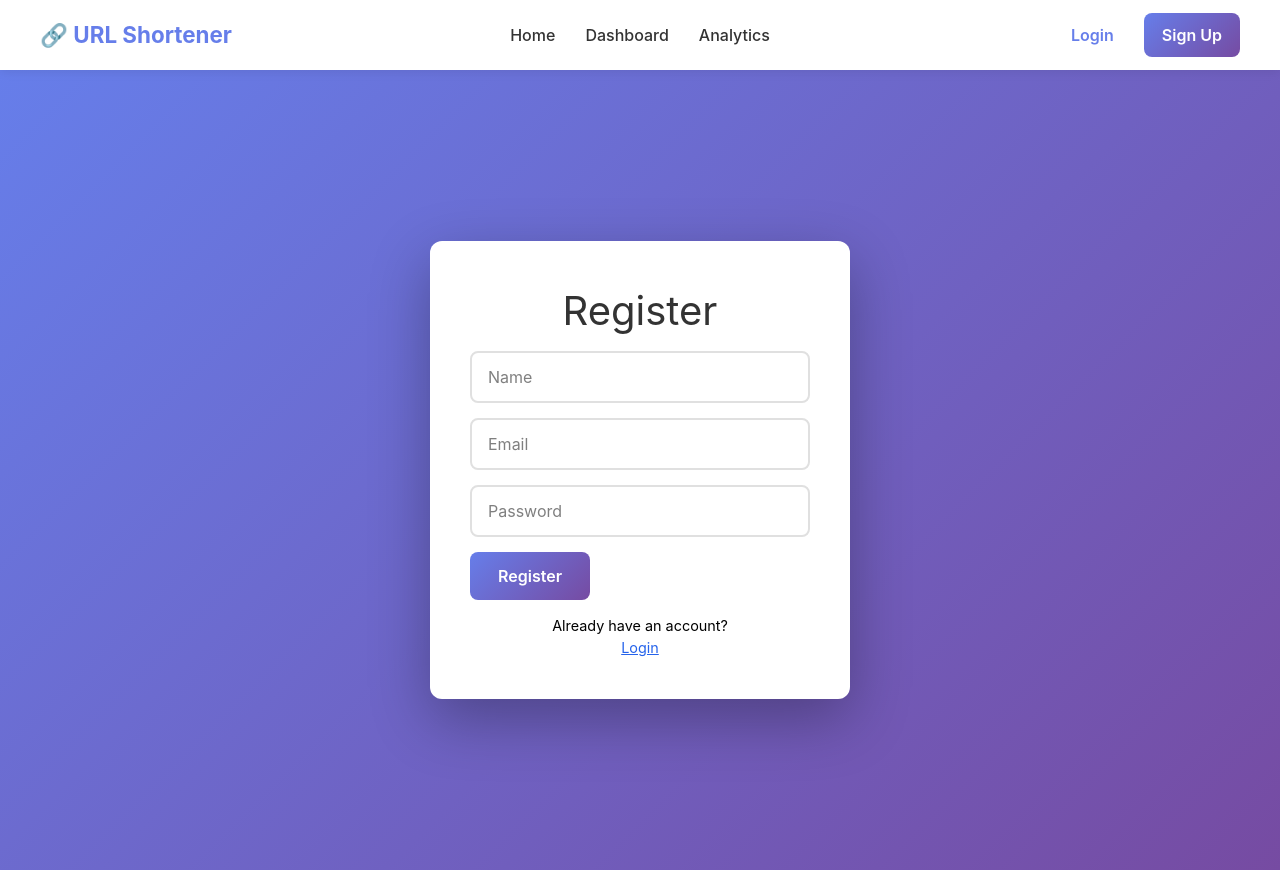
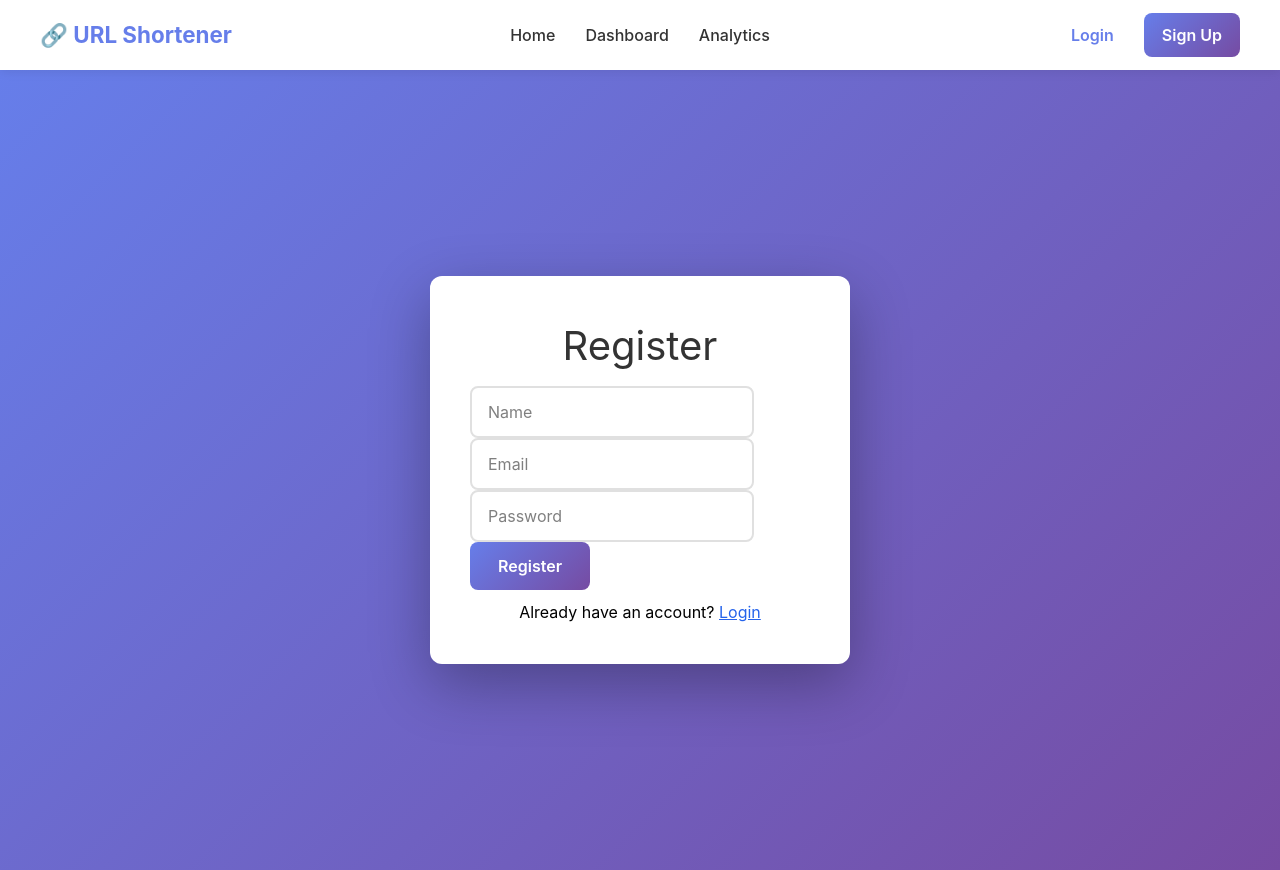
Before and after one commit to yashvi-17/url-shortener, a React app in the folder frontend/: page /register in a window 1280 px wide. Built offline with nearby package versions, Linux system fonts and the light colour scheme; the HTML template or start-up script is replaced by a standard one.

Commit message:
final polishing

```diff
--- a/frontend/src/components/LoginForm.jsx
+++ b/frontend/src/components/LoginForm.jsx
@@ -5,20 +5,16 @@ import { login } from "../store/slice/authSlice";
 import { useNavigate } from "@tanstack/react-router";
 
 const LoginForm = ({
-    state,
-    onLoginSuccess,
     onSwitchToRegister,
     styles
 }) => {
-    const [email, setEmail] = useState("yashvivr@gmail.com");
-    const [password, setPassword] = useState("password123");
+    const [email, setEmail] = useState("");
+    const [password, setPassword] = useState("");
     const [loading, setLoading] = useState(false);
     const [error, setError] = useState("");
 
     const navigate = useNavigate();
-    const auth = useSelector((state) => state.auth); //state object
     const dispatch = useDispatch();
-    console.log(auth);
 
     const handleSubmit = async (e) => {
         e.preventDefault();
@@ -30,10 +26,6 @@ const LoginForm = ({
             const data = await loginUser(email,password);
             dispatch(login(data.user)) //dispatch required whenever accessing functions from slice [wrapper of login]
             navigate({to:"/dashboard"});
-            if (onLoginSuccess) {
-                onLoginSuccess(data);
-            }
-
             console.log("successful login!");
         } catch (err) {
             setError(
@@ -46,73 +38,52 @@ const LoginForm = ({
     };
 
     return (
-        <div>
         <form onSubmit={handleSubmit}>
-                <div style={styles.inputGroup}>
+
             <input
                 type="email"
                 value={email}
                 onChange={(e) => setEmail(e.target.value)}
-                        placeholder="Enter email"
+                placeholder="Email"
                 style={styles.input}
                 required
             />
-                </div>
 
-                <div style={styles.inputGroup}>
             <input
                 type="password"
                 value={password}
                 onChange={(e) => setPassword(e.target.value)}
-                        placeholder="Enter password"
+                placeholder="Password"
                 style={styles.input}
                 required
             />
-                </div>
 
-                {error && (
-                    <div style={styles.errorMessage}>
-                        {error}
-                    </div>
-                )}
+            {error && <div style={styles.errorMessage}>{error}</div>}
 
             <button
                 type="submit"
                 disabled={loading}
-                    style={{
-                        ...styles.button,
-                        opacity: loading ? 0.7 : 1,
-                        cursor: loading ? "not-allowed" : "pointer",
-                    }}
+                style={styles.button}
             >
                 {loading ? "Logging in..." : "Login"}
             </button>
-                <div
-                    style={{
-                        textAlign: "center",
-                        marginTop: "15px",
-                    }}
-                >
-                    <p cursor-pointer="true" >Don't have an account? <span  onClick={onSwitchToRegister}></span></p>
 
-                    <button
-                        type="button"
+            {/* switch to register */}
+            <p style={{ textAlign: "center", marginTop: "10px" }}>
+                Don’t have an account?{" "}
+                <span
                     onClick={onSwitchToRegister}
                     style={{
-                            background: "none",
-                            border: "none",
                         color: "#2563eb",
                         cursor: "pointer",
-                            textDecoration: "underline",
-                            padding: 0,
-                            fontSize: "inherit",
+                        textDecoration: "underline"
                     }}
                 >
                     Register
-                    </button>
-                </div>
+                </span>
+            </p>
+
         </form>
-        </div>
     );
 };
 
--- a/frontend/src/components/RegisterForm.jsx
+++ b/frontend/src/components/RegisterForm.jsx
@@ -1,12 +1,10 @@
 import React, { useState } from "react";
-import { RegisterUser} from "../api/user.api";
+import { RegisterUser } from "../api/user.api";
+import { useDispatch } from "react-redux";
+import { login } from "../store/slice/authSlice";
 import { useNavigate } from "@tanstack/react-router";
-import { useDispatch, useSelector} from "react-redux";
-import { login } from "../store/slice/authSlice";
 
 const RegisterForm = ({
-    state,
-    onRegisterSuccess,
     onSwitchToLogin,
     styles
 }) => {
@@ -23,8 +21,8 @@ const RegisterForm = ({
     const handleSubmit = async (e) => {
         e.preventDefault();
 
-        if(password.length<6){
-            setError("Password must be atleast 6 characters long");
+        if (password.length < 6) {
+            setError("Password must be at least 6 characters");
             return;
         }
 
@@ -32,28 +30,19 @@ const RegisterForm = ({
         setError("");
 
         try {
-            const data = await RegisterUser({name, email, password});
+            const data = await RegisterUser({ name, email, password });
             dispatch(login(data.user));
-            navigate({to:"/dashboard"});
-
-            if (onRegisterSuccess) {
-                onRegisterSuccess(data);
-            }
+            navigate({ to: "/dashboard" });
         } catch (err) {
-            setError(
-                err.message ||
-                "Registration failed. Please try again."
-            );
+            setError(err.message || "Registration failed");
         } finally {
             setLoading(false);
         }
     };
 
     return (
-        <div>
         <form onSubmit={handleSubmit}>
 
-                <div style={styles.inputGroup}>
             <input
                 type="text"
                 placeholder="Name"
@@ -62,9 +51,7 @@ const RegisterForm = ({
                 style={styles.input}
                 required
             />
-                </div>
 
-                <div style={styles.inputGroup}>
             <input
                 type="email"
                 placeholder="Email"
@@ -73,9 +60,7 @@ const RegisterForm = ({
                 style={styles.input}
                 required
             />
-                </div>
 
-                <div style={styles.inputGroup}>
             <input
                 type="password"
                 placeholder="Password"
@@ -84,52 +69,33 @@ const RegisterForm = ({
                 style={styles.input}
                 required
             />
-                </div>
 
-                {error && (
-                    <div style={styles.errorMessage}>
-                        {error}
-                    </div>
-                )}
+            {error && <div style={styles.errorMessage}>{error}</div>}
 
             <button
                 type="submit"
                 disabled={loading}
-                    style={{
-                        ...styles.button,
-                        opacity: loading ? 0.7 : 1,
-                        cursor: loading ? "not-allowed" : "pointer",
-                    }}
+                style={styles.button}
             >
                 {loading ? "Creating account..." : "Register"}
             </button>
 
-                {/* Switch to Login */}
-                <div
-                    style={{
-                        textAlign: "center",
-                        marginTop: "15px",
-                        fontSize: "0.9rem"
-                    }}
-                >
-                    <p cursor-pointer="true" >Already have an account?<span onClick={onSwitchToLogin}></span> </p>
-
-                    <button
-                        type="button"
+            {/* switch to login */}
+            <p style={{ textAlign: "center", marginTop: "10px" }}>
+                Already have an account?{" "}
+                <span
                     onClick={onSwitchToLogin}
                     style={{
-                            background: "none",
-                            border: "none",
                         color: "#2563eb",
                         cursor: "pointer",
                         textDecoration: "underline"
                     }}
                 >
                     Login
-                    </button>
-                </div>
+                </span>
+            </p>
+
         </form>
-        </div>
     );
 };
 
--- a/frontend/src/components/UrlForm.jsx
+++ b/frontend/src/components/UrlForm.jsx
@@ -7,7 +7,7 @@ const UrlForm = ({
   error,
   styles
 }) => {
-  const [url, setUrl] = useState("https://www.google.com");
+  const [url, setUrl] = useState("");
   const [shortUrl, setShortUrl] = useState("");
   const [copyMessage, setCopyMessage] = useState("");
   const [apiError, setApiError] = useState("");
```
Also changed, not shown: 2 other files (tests, documents, lock files or other folders). Lines whose indentation alone changed are shown as unchanged.
